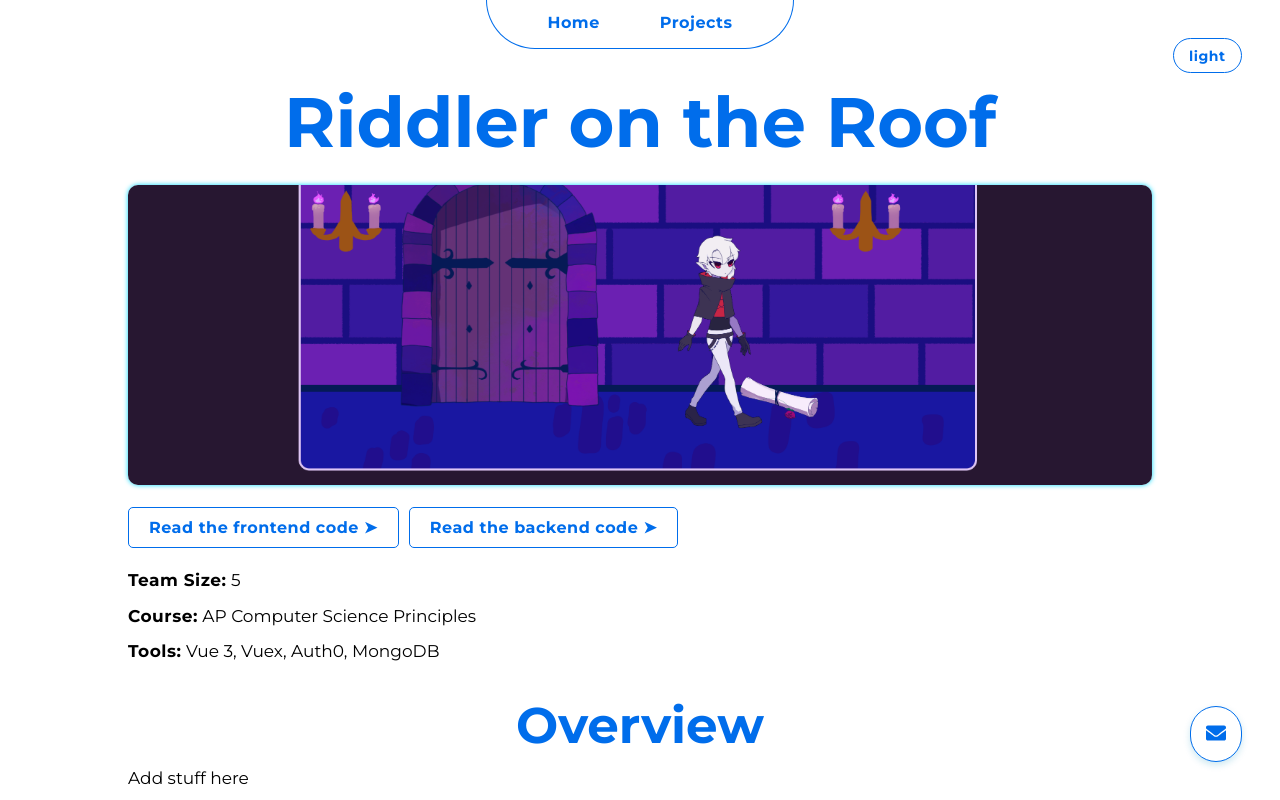
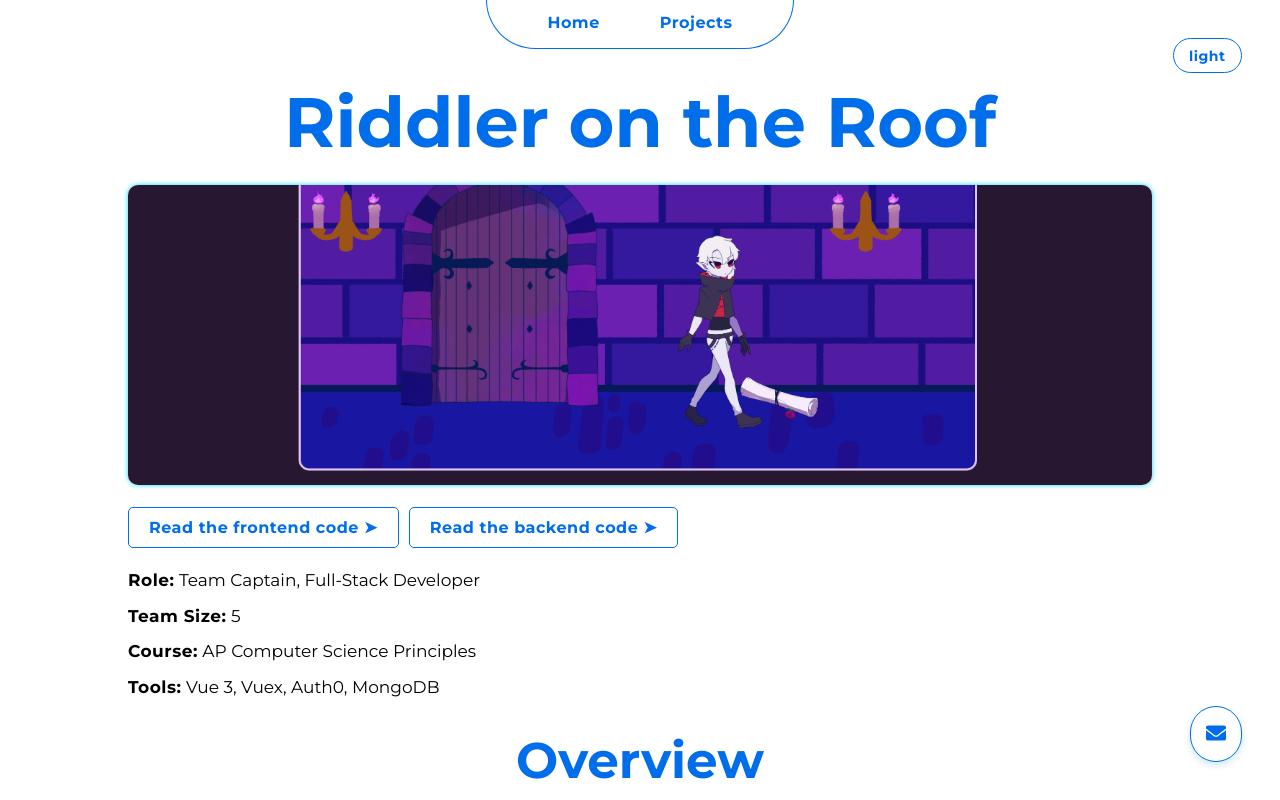
Before and after one commit to popplio2/DB-Portfolio, a Vue app in the folder portfolio/: page /projects/riddler in a window 1280 px wide. Shown: the top 800 px of the page. Built offline with nearby package versions, Linux system fonts and the light colour scheme.

Commit message:
added riddler short blurb

```diff
--- a/portfolio/src/views/Riddler.vue
+++ b/portfolio/src/views/Riddler.vue
@@ -15,6 +15,9 @@
             </a>
           </template>
           <template v-slot:info>
+            <p><b>Role:</b>
+                Team Captain, Full-Stack Developer
+              </p>
              <p><b>Team Size:</b>
                 5
               </p>
@@ -25,7 +28,7 @@
                 Vue 3, Vuex, Auth0, MongoDB
               </p>
           </template>
-          <template v-slot:overview>Add stuff here</template>
+          <template v-slot:overview>Full description coming soon! In short, Riddler on the Roof is an RPG I created in a team of 5. I worked on much of the frontend development, as well as integrating each member's contributions. I also worked on the backend and connecting to the database. Lastly, I helped with the story and game design as well. It's not perfect, but I am very proud of it, so please enjoy!</template>
         </CaseStudy>
     </div>
 </template>
```
